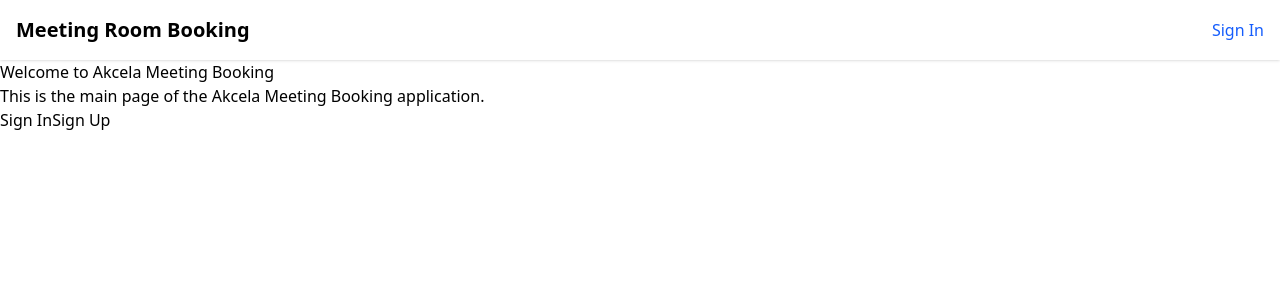
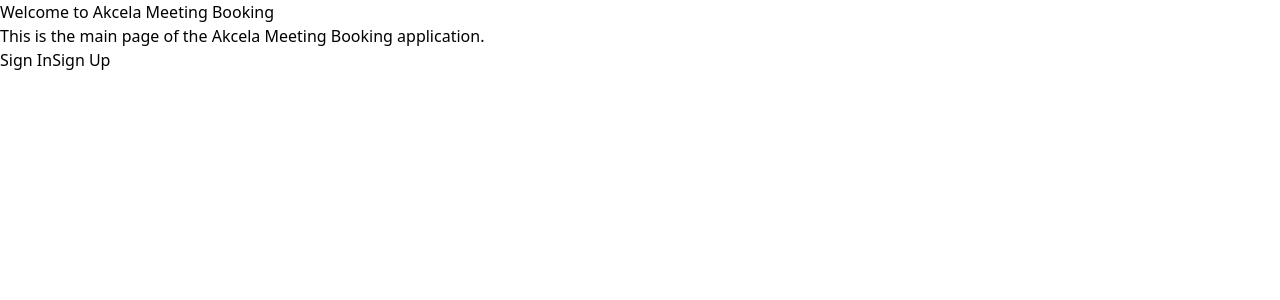
Before and after one commit to Mah4-web/Akcela-Meeting-Booking, a Next.js app: page / in a window 1280 px wide. Shown: the top 300 px of the page. Built offline with nearby package versions, Linux system fonts and the light colour scheme; no server answers.

Commit message:
testing ruleset again

```diff
--- a/src/app/components/Header.js
+++ /dev/null
@@ -1,27 +0,0 @@
-"use client";
-import { useUser, SignOutButton } from "@clerk/nextjs";
-import Link from "next/link";
-
-export default function Header() {
-    const { user } = useUser();
-
-    return (
-    <header className="bg-white shadow p-4 flex justify-between items-center">
-        <h1 className="font-bold text-xl">Meeting Room Booking</h1>
-        <nav className="flex gap-4 items-center">
-        {user ? (
-            <>
-            <span>{user.firstName}</span>
-            <Link href="/dashboard" className="text-blue-600">Dashboard</Link>
-            {user.publicMetadata?.role === "admin" && (
-                <Link href="/admin" className="text-red-600">Admin</Link>
-            )}
-            <SignOutButton />
-            </>
-        ) : (
-            <Link href="/sign-in" className="text-blue-600">Sign In</Link>
-        )}
-        </nav>
-    </header>
-    );
-}
--- a/src/app/layout.js
+++ b/src/app/layout.js
@@ -1,7 +1,7 @@
 import { Geist, Geist_Mono } from "next/font/google";
 import "./globals.css";
 import { ClerkProvider } from "@clerk/nextjs";
-import Header from "@/app/components/Header";
+
 
 const geistSans = Geist({
   variable: "--font-geist-sans",
@@ -21,7 +21,7 @@
 export default function RootLayout({ children }) {
   return (
     <ClerkProvider>
-      <Header />
+
     <html lang="en">
       <body
         className={`${geistSans.variable} ${geistMono.variable} antialiased`}
```
